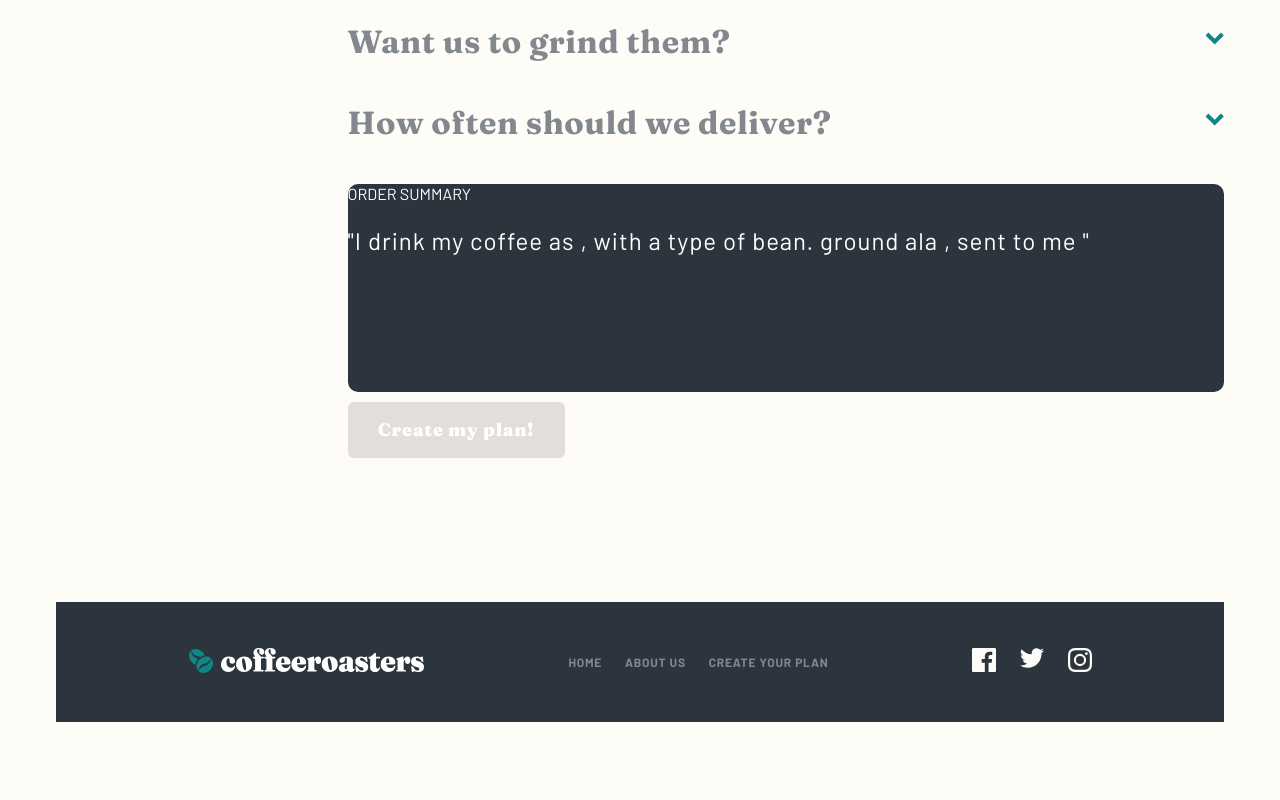
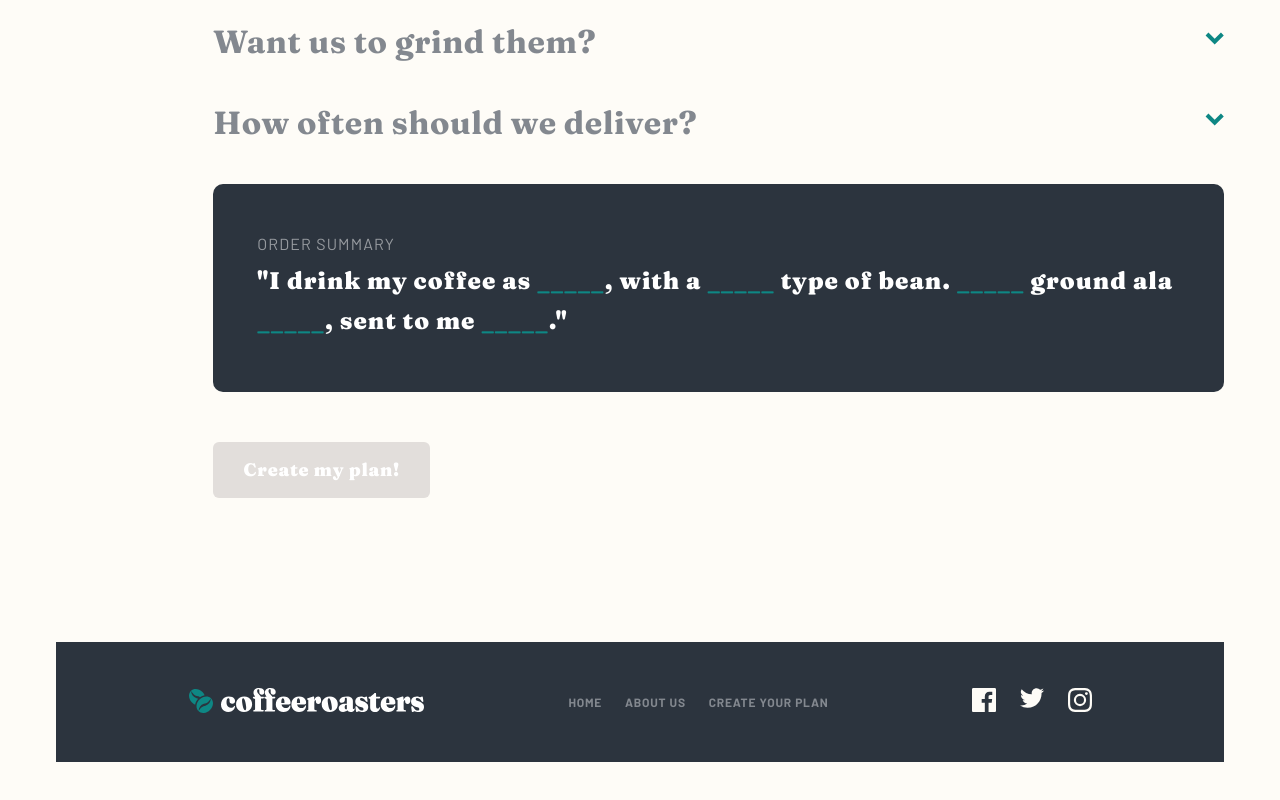
Before and after one commit to vincitaylaran/coffeeroasters-sub-site, a Next.js app: page /plan in a window 1280 px wide. Shown: the part 2185-2985 px from the top of the page. Before the commit the page ends 2949 px from the top, so only its background shows below. Built offline with nearby package versions, Linux system fonts and the light colour scheme.

Commit message:
Update <OrderSummary /> styles

```diff
--- a/components/OrderSummary.tsx
+++ b/components/OrderSummary.tsx
@@ -1,27 +1,51 @@
-import { spawn } from "child_process"
 import orderSummaryStyles from "../styles/OrderSummary.module.scss"
 
 interface Props {
   answers: string[]
 }
 
-const Answer = ({ ...props }) => {
-  return <span className={orderSummaryStyles.answer}>{props.answer}</span>
+export const Content = ({ answers }: Props) => {
+  return (
+    <div className={orderSummaryStyles.content}>
+      <span>
+        "I drink my coffee {answers[0] === "Capsule" ? "using" : "as"}{" "}
+      </span>
+      <span className={orderSummaryStyles.answer}>
+        {answers[0] ? answers[0] : "_____"}
+      </span>
+      <span>, with a </span>
+      <span className={orderSummaryStyles.answer}>
+        {answers[1] ? answers[1] : "_____"}
+      </span>
+      <span> type of bean. </span>
+      <span className={orderSummaryStyles.answer}>
+        {answers[2] ? answers[2] : "_____"}
+      </span>
+
+      {answers[0] !== "Capsule" && (
+        <>
+          <span> ground ala </span>
+          <span className={orderSummaryStyles.answer}>
+            {answers[3] ? answers[3] : "_____"}
+          </span>
+        </>
+      )}
+
+      <span>, sent to me </span>
+      <span className={orderSummaryStyles.answer}>
+        {answers[4] ? answers[4] : "_____"}
+      </span>
+      <span>."</span>
+    </div>
+  )
 }
 
 const OrderSummary = ({ answers }: Props) => {
   return (
-    <div className={orderSummaryStyles.summary}>
-      <span>ORDER SUMMARY</span>
-      {answers[0] === "Capsule" ? (
-        <p
-          className={orderSummaryStyles.content}
-        >{`"I drink my coffee using ${answers[0]}, with a ${answers[1]} type of bean. ${answers[2]}, sent to me ${answers[4]}"`}</p>
-      ) : (
-        <p
-          className={orderSummaryStyles.content}
-        >{`"I drink my coffee as ${answers[0]}, with a ${answers[1]} type of bean. ${answers[2]} ground ala ${answers[3]}, sent to me ${answers[4]}"`}</p>
-      )}
+    // TODO: Use bg-order-summary.png as the background of the summary class
+    <div id="summary" className={orderSummaryStyles.summary}>
+      <div className={orderSummaryStyles.title}>ORDER SUMMARY</div>
+      <Content answers={answers} />
     </div>
   )
 }
--- a/styles/OrderSummary.module.scss
+++ b/styles/OrderSummary.module.scss
@@ -1,28 +1,53 @@
 @import "functions";
+@import "mixins";
 
 .summary {
+  @include flex(column) {
+    justify-content: center;
+    align-content: center;
+  }
+
   height: 338px;
   background: color(outer-space);
   color: white;
+  margin-bottom: 56px;
+  padding: 0 24px;
+
+  @media (max-width: breakpoint(mobile-s)) {
+    height: 410px;
+  }
 
   @media (min-width: breakpoint(tablet)) {
     height: 208px;
+    margin-bottom: 40px;
+    padding: 0 44px;
   }
   @media (min-width: breakpoint(desktop)) {
     height: 208px;
+    padding: 0 64px;
   }
 
   .title {
-    font-size: 1.625rem;
+    font-size: 1rem;
+    letter-spacing: 1.1px;
+    opacity: 0.5;
+    mix-blend-mode: normal;
+    text-transform: uppercase;
   }
 
   .content {
+    margin-top: 8px;
     font-size: 1.5rem;
+    font-weight: font-weight(extra-bold);
+    font-family: Fraunces, sans-serif;
+    line-height: 167%;
+    letter-spacing: 1px;
+    h4 {
+      margin: 0;
+    }
     .answer {
       color: color(dark-cyan);
-    }
-    @media (min-width: breakpoint(tablet)) {
-      font-size: heading-sizes(h2);
+      text-transform: capitalize;
     }
   }
 }
```
